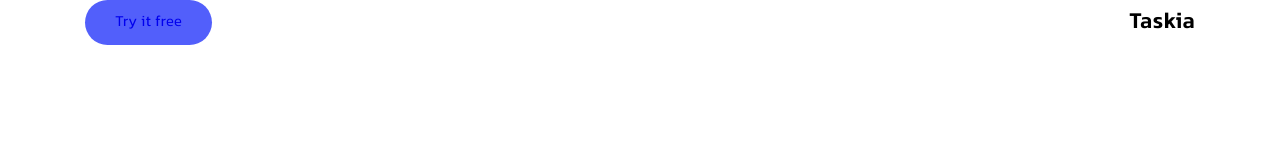
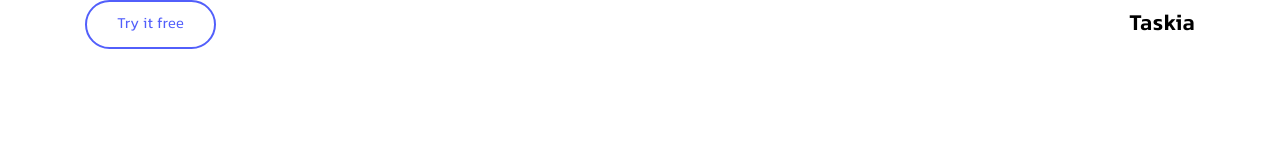
Before and after one commit to mehdirabani/Taskia, a plain HTML site: page index.html in a window 1280 px wide. Drawn offline with Linux system fonts and the light colour scheme.

Commit message:
Create Component Btn Style & Btn--outline Style

```diff
--- a/index.html
+++ b/index.html
@@ -16,7 +16,7 @@
           <div class="logo">
             <h1 class="logo-type">Taskia</h1>
           </div>
-          <a href="#" class="btn">Try it free</a>
+          <a href="#" class="btn btn--outline">Try it free</a>
         </nav>
       </div>
     </heder>
--- a/style/component.css
+++ b/style/component.css
@@ -5,4 +5,16 @@
   padding: 1rem 3rem;
   background: var(--primary-color);
   border-radius: 3.9rem;
+  color: #fff;
 }
+.btn--outline {
+  background: transparent;
+  color: var(--primary-color);
+  border: 0.2rem solid var(--primary-color);
+  transition: all ease-in 0.3s;
+  cursor: pointer;
+}
+.btn--outline:hover {
+  background: var(--primary-color);
+  color: #fff;
+}
```
